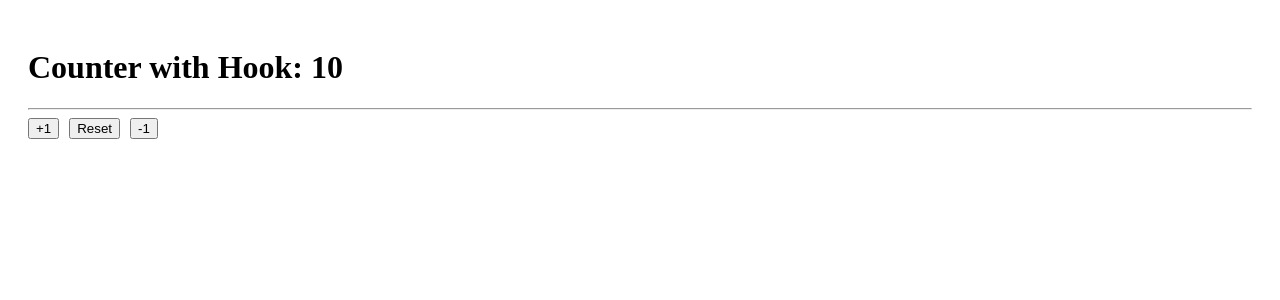
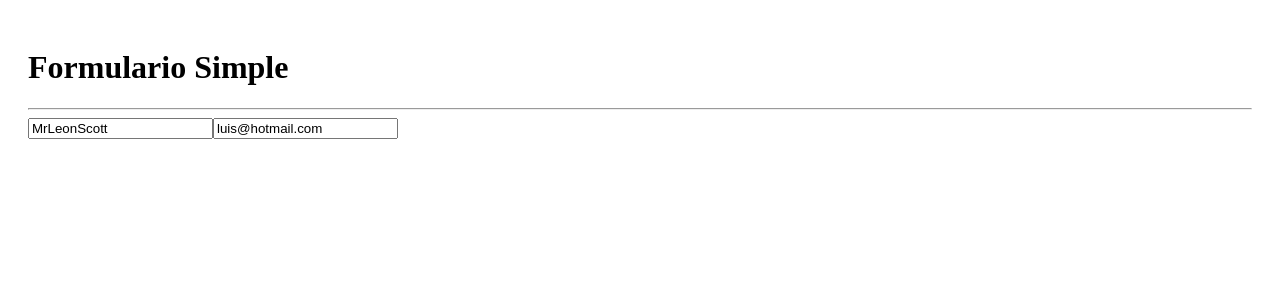
Before and after one commit to Luiss333/React-Course, a React app in the folder 05-hook-app/: page / in a window 1280 px wide. Shown: the top 300 px of the page. Built offline with nearby package versions, Linux system fonts and the light colour scheme; the HTML template or start-up script is replaced by a standard one.

Commit message:
useEffect Agregado

```diff
--- /dev/null
+++ b/05-hook-app/src/02-useEffect/SimpleForm.jsx
@@ -0,0 +1,47 @@
+import { useEffect, useState } from "react";
+
+export const SimpleForm = () => {
+  const [formState, setFormState] = useState({
+    username: "MrLeonScott",
+    email: "luis@hotmail.com",
+  });
+
+  const { username, email } = formState;
+
+  const onInputChange = ({ target }) => {
+    const { name, value } = target;
+    setFormState({
+      ...formState,
+      [name]: value,
+    });
+  };
+
+  useEffect(() => {
+    console.log("useEffect called!!!");
+  });
+
+  return (
+    <>
+      <h1>Formulario Simple</h1>
+      <hr />
+
+      <input
+        type="text"
+        className="form-control"
+        placeholder="Username"
+        name="username"
+        value={username}
+        onChange={onInputChange}
+      />
+
+      <input
+        type="email"
+        className="form-control mt-2"
+        placeholder="luis@hotmail.com"
+        name="email"
+        value={email}
+        onChange={onInputChange}
+      />
+    </>
+  );
+};
--- a/05-hook-app/src/main.jsx
+++ b/05-hook-app/src/main.jsx
@@ -1,12 +1,13 @@
 import React from "react";
 import ReactDOM from "react-dom/client";
-import { HooksApp } from "./HooksApp";
-import { CounterApp } from "./01-useState/CounterApp";
-import { CounerWithCustomHook } from "./01-useState/CounerWithCustomHook";
 import "./index.css";
+// import { HooksApp } from "./HooksApp";
+// import { CounterApp } from "./01-useState/CounterApp";
+// import { CounerWithCustomHook } from "./01-useState/CounerWithCustomHook";
+import { SimpleForm } from "./02-useEffect/SimpleForm";
 
 ReactDOM.createRoot(document.getElementById("root")).render(
-  <React.StrictMode>
-    <CounerWithCustomHook />
-  </React.StrictMode>
+  // <React.StrictMode>
+  <SimpleForm />
+  // </React.StrictMode>
 );
```
